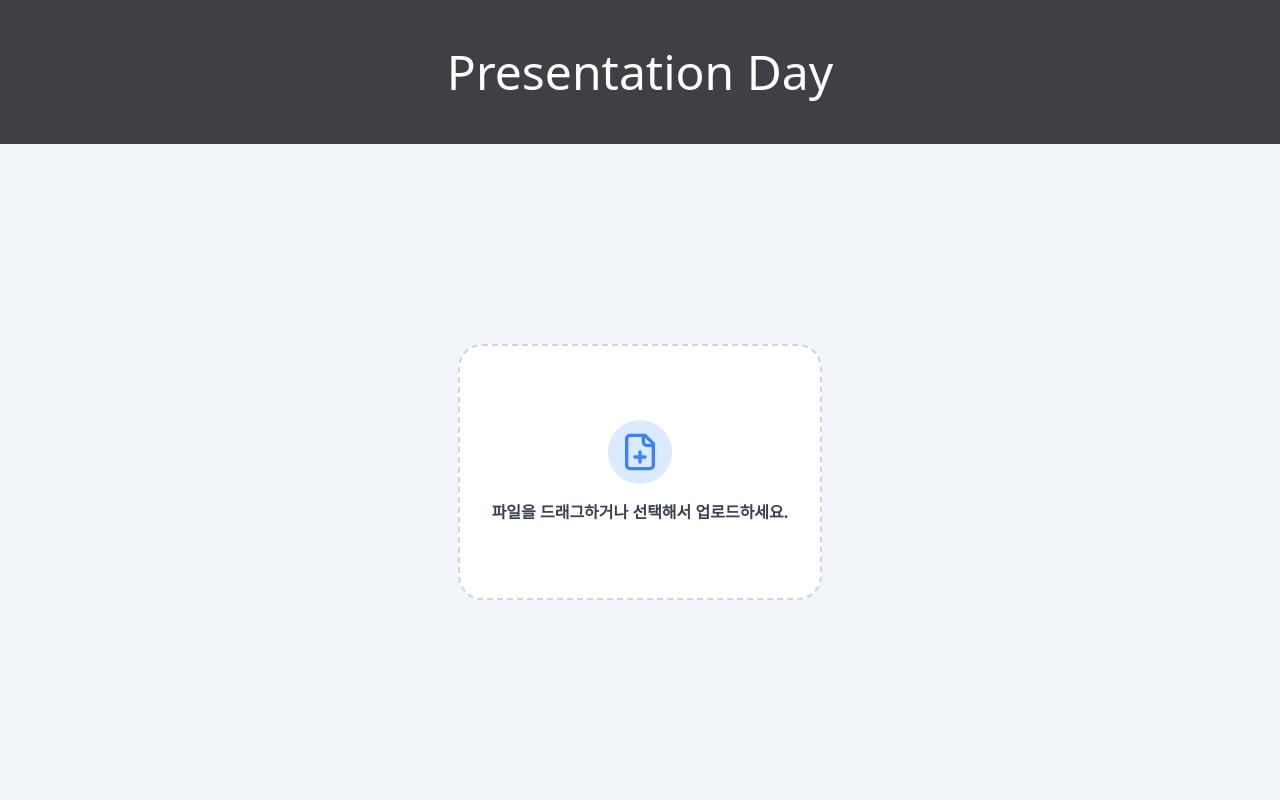
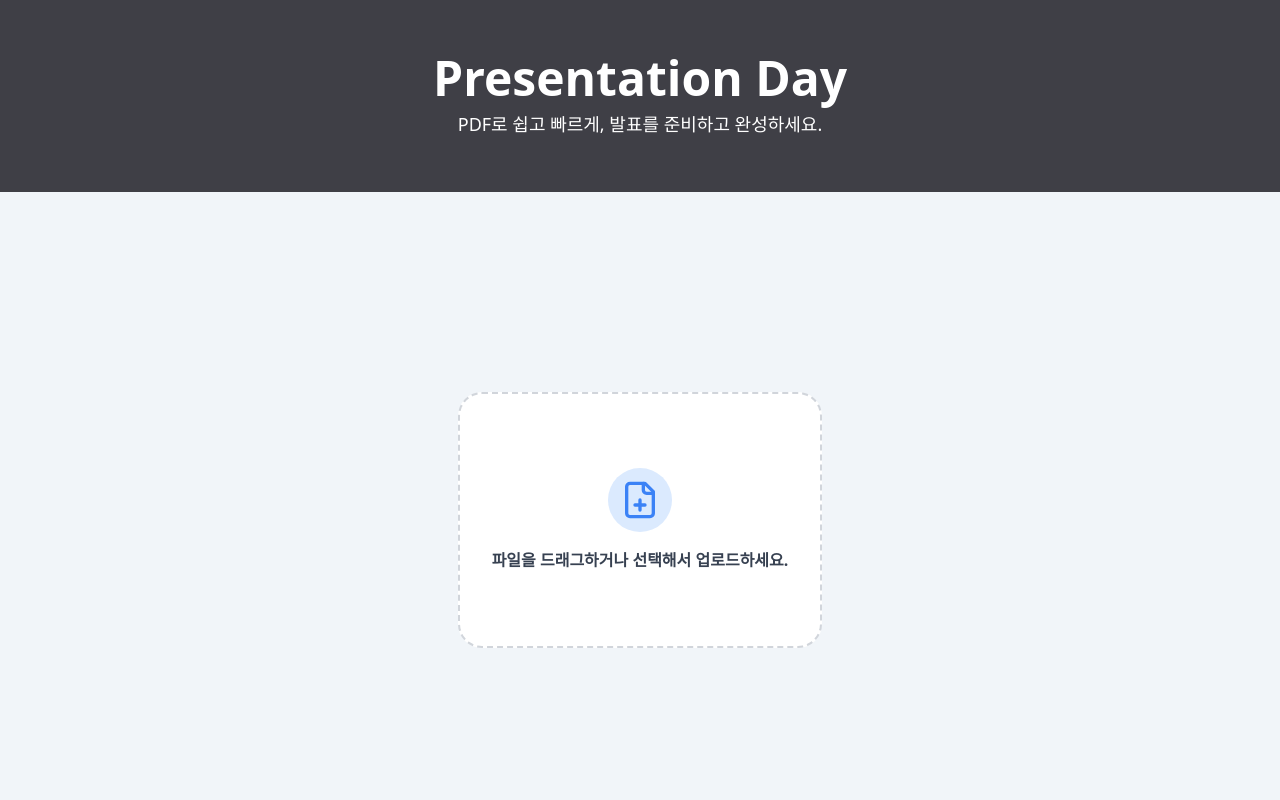
Before and after one commit to josuk0212/Presentation-Day, a React (Vite) app: page / in a window 1280 px wide. Shown: the top 800 px of the page. Built offline with nearby package versions, Linux system fonts and the light colour scheme.

Commit message:
style: 헤더 스타일 변경

```diff
--- a/src/components/HomePage/Home.jsx
+++ b/src/components/HomePage/Home.jsx
@@ -50,8 +50,11 @@ function Home() {
 
   return (
     <div className="w-screen h-screen bg-background">
-      <div className="flex justify-center items-center h-36 bg-primary">
-        <h1 className="text-white text-5xl">Presentation Day</h1>
+      <div className="flex flex-col justify-center items-center h-48 bg-primary text-center">
+        <h1 className="text-white text-5xl font-bold">Presentation Day</h1>
+        <p className="text-white text-lg mt-2">
+          PDF로 쉽고 빠르게, 발표를 준비하고 완성하세요.
+        </p>
       </div>
       {isModal && <Modal setIsModal={setIsModal} />}
       <div className="flex justify-center items-center w-full h-full bg-background">
```
